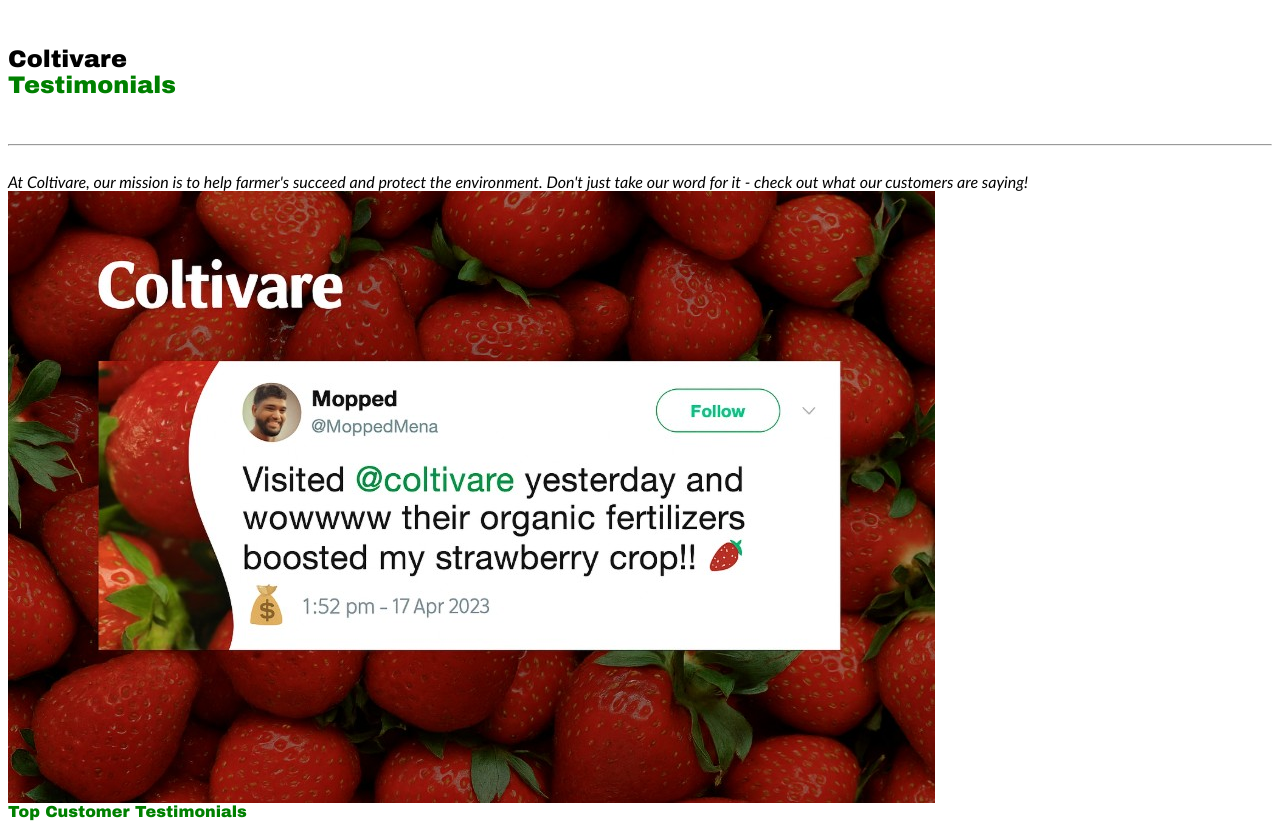
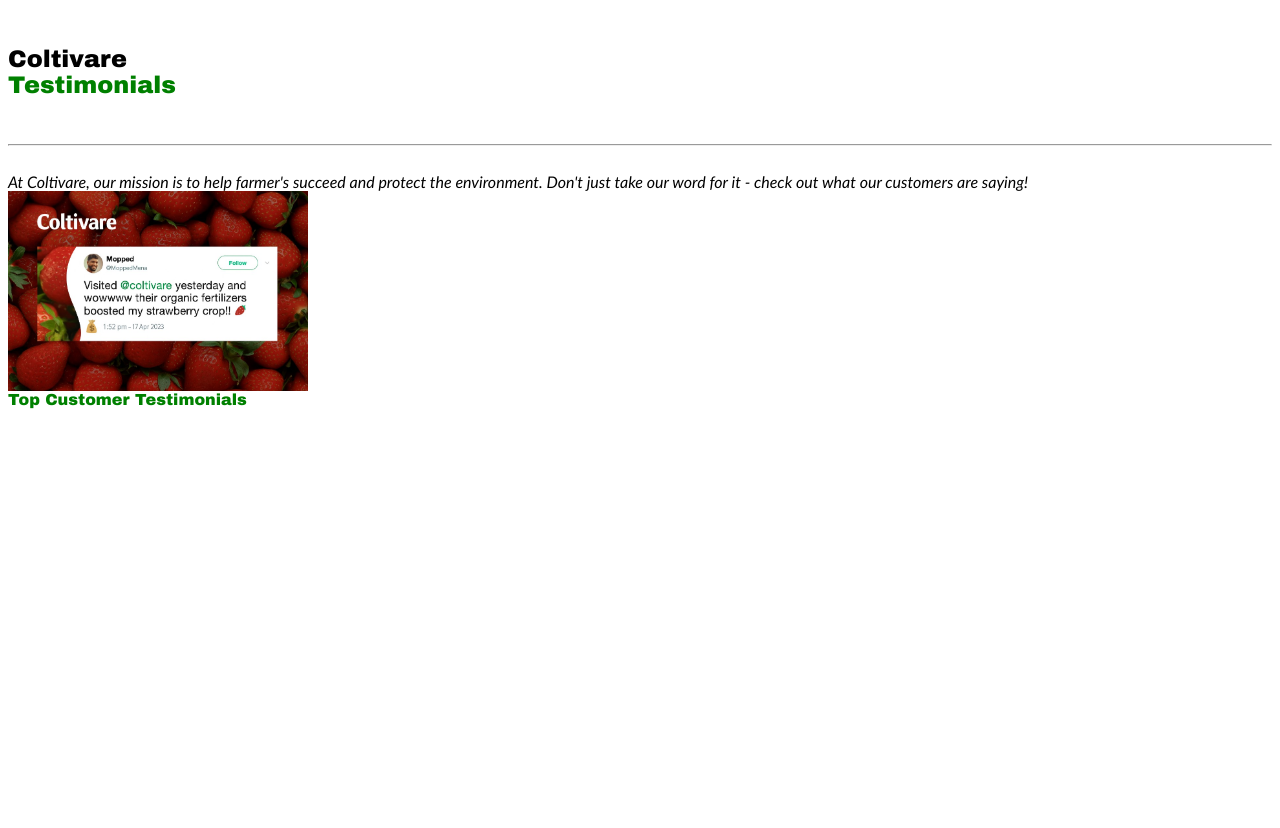
Before and after one commit to azachor/azachor.github.io, a plain HTML site: page index.html in a window 1280 px wide. After the commit the page ends 800 px from the top, so only its background shows below. Drawn offline with Linux system fonts and the light colour scheme.

Commit message:
Update index.html

```diff
--- a/index.html
+++ b/index.html
@@ -12,10 +12,10 @@
     <hr>
     <br>
 <font face = "Calibri"><i>At Coltivare, our mission is to help farmer's succeed and protect the environment. Don't just take our word for it - check out what our customers are saying!</i></font>
-<br>
-
-<img src = "pictureone.jpg" alt = "Customer Tweet">
-<br><font size = 3><b><font face="Arial Black"><font color="green">Top Customer Testimonials</font></font></b></font>
+    <br>
+<img src = "pictureone.jpg" alt = "Customer Tweet" width = "300" height = "200">
+    <br>
+<font size = 3><b><font face="Arial Black"><font color="green">Top Customer Testimonials</font></font></b></font>
 
 
 
```
